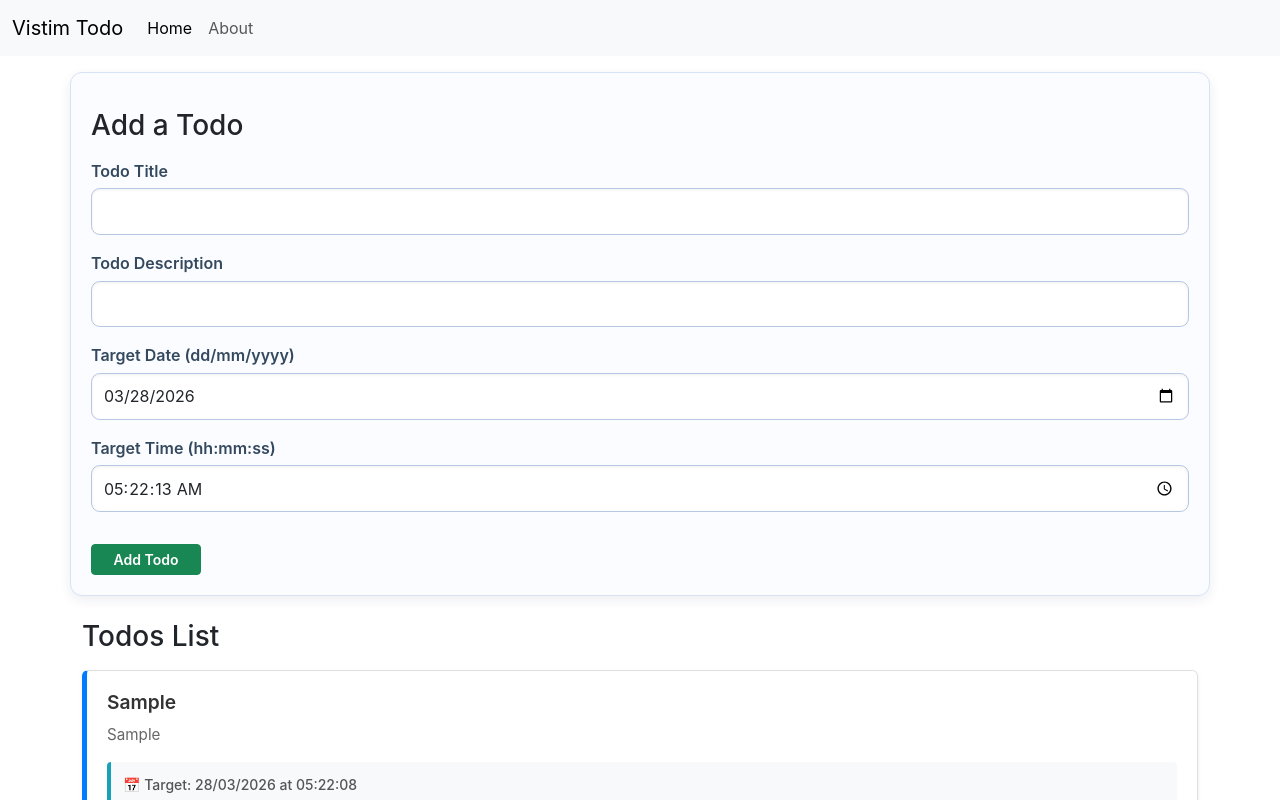
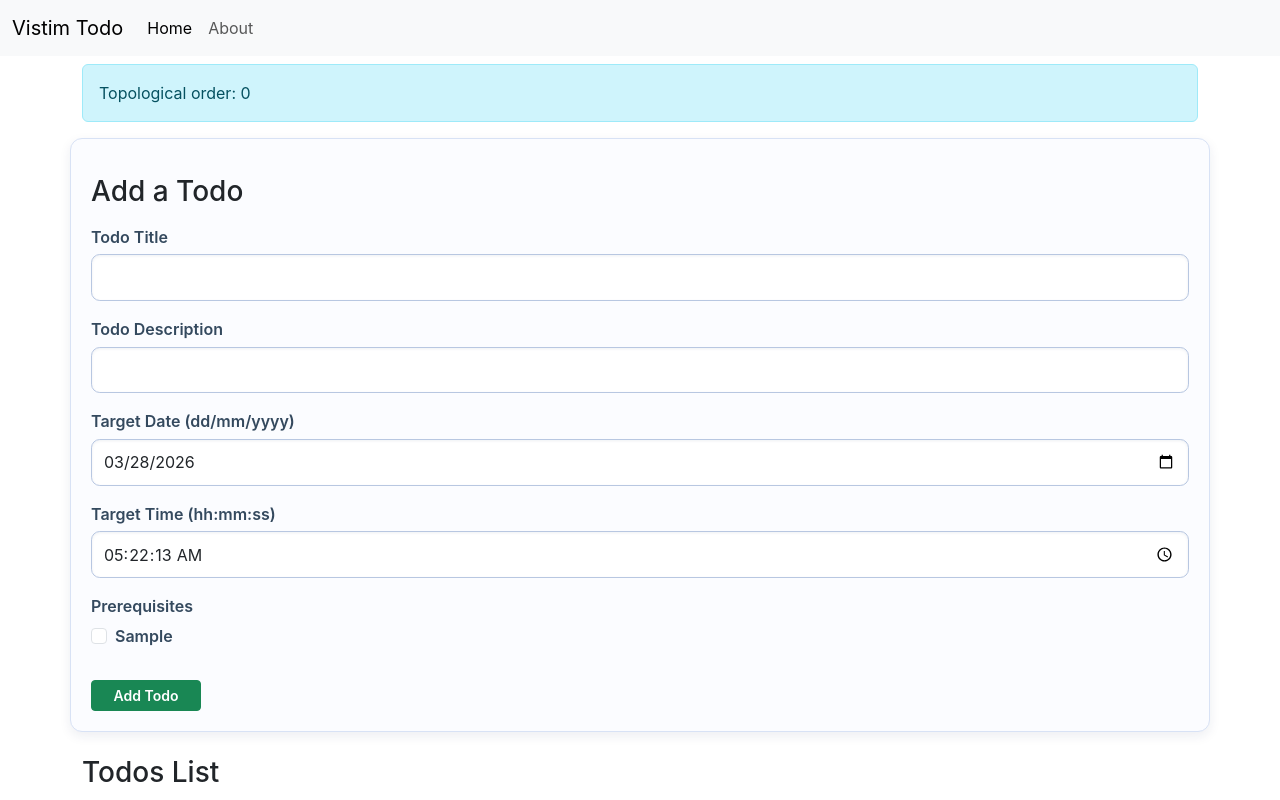
Before and after one commit to atr86/vistim-todo, a React (Create React App) app: page / in a window 1280 px wide. Both pictures are taken after typing "Sample", "Sample" into the empty fields and a click on the button "Add Todo". Shown: the top 800 px of the page. Built offline with nearby package versions, Linux system fonts and the light colour scheme.

Commit message:
Prereq and DAG

```diff
--- a/src/App.js
+++ b/src/App.js
@@ -5,6 +5,7 @@ import Todos from "./MyComponents/Todos.js";
 import Footer from "./MyComponents/Footer.js"
 import AddTodo from "./MyComponents/AddTodo.js";
 import About from "./MyComponents/About.js";
+import { topoSortTodos } from "./MyComponents/todoGraph.js";
 import {
   BrowserRouter as Router,
   Routes, // Replaced Switch with Routes
@@ -23,66 +24,73 @@ function App() {
   else {
     initTodo = JSON.parse(localStorage.getItem("todos"));
   }
-  const onDelete = (todo)=>{
-    console.log("I am ondelete of todo",todo);
-    // Deleting wont occur this way, use state hooks
-    // let ind=todos.indexOf(todo);
-    // todos.splice(ind,1);
-    const filtered = todos.filter((e) => {
-      return e !== todo;
-    });
-    // Re-label sno sequentially from 0
-    const relabeled = filtered.map((t, index) => ({
+
+  const [todos, setTodos] = useState(initTodo.map(todo => ({
+    ...todo,
+    prereqs: todo.prereqs || [],
+    status: todo.status || 'pending'
+  })));
+  const [topoOrder, setTopoOrder] = useState([]);
+  const [hasCycle, setHasCycle] = useState(false);
+
+  const onDelete = (todo) => {
+    const filtered = todos.filter((t) => t.sno !== todo.sno);
+    const cleaned = filtered.map((t) => ({
       ...t,
-      sno: index
+      prereqs: (t.prereqs || []).filter(p => p !== todo.sno)
     }));
-    setTodos(relabeled);
-    console.log("deleted", relabeled);
-    localStorage.setItem("todos", JSON.stringify(relabeled));
+    setTodos(cleaned);
+  };
 
-  }
-  const addTodo= (title,desc,timeTargetDate,timeTargetTime)=>{
-      console.log("I am adding todo", title," with description ",desc," and timeTarget ",timeTargetDate, timeTargetTime);
-      let sno;
-      if(todos.length===0)
-        sno=0;
-      else
-        sno= todos[todos.length-1].sno+1;
+  const addTodo = (title, desc, timeTargetDate, timeTargetTime, prereqs=[]) => {
+    const nextSno = todos.length === 0 ? 0 : Math.max(...todos.map(t => t.sno)) + 1;
+    const newTodo = {
+      sno: nextSno,
+      title,
+      desc,
+      timeTargetDate,
+      timeTargetTime,
+      prereqs,
+      status: 'pending'
+    };
+    setTodos(prev => [...prev, newTodo]);
+  };
 
-      const myTodo=
-      {
-        sno: sno,
-        title:title,
-        desc: desc,
-        timeTargetDate: timeTargetDate,
-        timeTargetTime: timeTargetTime
-      }
-      setTodos([...todos,myTodo]);
-      console.log(myTodo);
-   }
+  const toggleDone = (sno) => {
+    setTodos(prev => prev.map(todo => {
+      if (todo.sno !== sno) return todo;
+      return {
+        ...todo,
+        status: todo.status === 'done' ? 'pending' : 'done'
+      };
+    }));
+  };
 
-  const [todos, setTodos] = useState(initTodo); //must be declared at top - hooks
-
-   // Update localStorage whenever todos changes
-   useEffect(() => {
-     localStorage.setItem("todos", JSON.stringify(todos));
-   }, [todos])
+  useEffect(() => {
+    const { order, hasCycle } = topoSortTodos(todos);
+    setTopoOrder(order);
+    setHasCycle(hasCycle);
+    localStorage.setItem("todos", JSON.stringify(todos));
+  }, [todos]);
 
   return (
     <>
     <Router>
       <Header title="My Todos List" searchBar={false} />
-      {/* Replaced Switch with Routes */}
+      <div className="container my-2">
+        {hasCycle ? (
+          <div className="alert alert-danger">Cycle detected in prerequisites. Fix dependencies.</div>
+        ) : (
+          <div className="alert alert-info">Topological order: {topoOrder.join(' → ')}</div>
+        )}
+      </div>
       <Routes>
-          {/* Replaced 'exact path' and 'render' with 'path' and 'element' */}
           <Route path="/" element={
             <>
-              <AddTodo addTodo={addTodo} />
-              <Todos todos={todos} onDelete={onDelete} />
+              <AddTodo addTodo={addTodo} todos={todos} />
+              <Todos todos={todos} onDelete={onDelete} onToggleDone={toggleDone} />
             </>
           } />
-
-          {/* Replaced child components with 'element' prop */}
           <Route path="/about" element={<About />} />
       </Routes>
       <Footer />
--- a/src/MyComponents/AddTodo.js
+++ b/src/MyComponents/AddTodo.js
@@ -26,11 +26,12 @@ const formatDateToDDMMYYYY = (dateStr) => {
     return `${day}${month}${year}`;
 };
 
-const AddTodo = ({ addTodo }) => {
+const AddTodo = ({ addTodo, todos }) => {
     const [title, setTitle] = useState("");
     const [desc, setDesc] = useState("");
     const [timeTargetDate, setTimeTargetDate] = useState(getCurrentDate());
     const [timeTargetTime, setTimeTargetTime] = useState(getCurrentTime());
+    const [prereqs, setPrereqs] = useState([]);
 
     const submit = (e) => {
         e.preventDefault();//to prevent page reload
@@ -39,11 +40,12 @@ const AddTodo = ({ addTodo }) => {
         }
         else {
             const dateFormatted = formatDateToDDMMYYYY(timeTargetDate);
-            addTodo(title, desc, dateFormatted, timeTargetTime);
+            addTodo(title, desc, dateFormatted, timeTargetTime, prereqs);
             setTitle('');
             setDesc('');
             setTimeTargetDate(getCurrentDate());
             setTimeTargetTime(getCurrentTime());
+            setPrereqs([]);
         }
     }
 
@@ -74,6 +76,31 @@ const AddTodo = ({ addTodo }) => {
                         className="form-control" id="timeTargetTime" />
                 </div>
 
+                <div className="form-group">
+                    <label>Prerequisites</label>
+                    {todos && todos.length === 0 && <div className="text-muted">No existing todos yet</div>}
+                    {todos && todos.filter(t => t.status !== 'done').map((t) => (
+                        <div className="form-check" key={t.sno}>
+                            <input
+                                className="form-check-input"
+                                type="checkbox"
+                                id={`prereq-${t.sno}`}
+                                value={t.sno}
+                                checked={prereqs.includes(t.sno)}
+                                onChange={(e) => {
+                                    const val = Number(e.target.value);
+                                    setPrereqs(prev =>
+                                        e.target.checked ? [...new Set([...prev, val])] : prev.filter(id => id !== val)
+                                    );
+                                }}
+                            />
+                            <label className="form-check-label" htmlFor={`prereq-${t.sno}`}>
+                                {t.title}
+                            </label>
+                        </div>
+                    ))}
+                </div>
+
                 <button type="submit" className="btn btn-sm btn-success mt-3">Add Todo</button>
             </form>
         </div>
--- a/src/MyComponents/TodoItem.js
+++ b/src/MyComponents/TodoItem.js
@@ -1,7 +1,7 @@
 import React, { useState, useEffect } from 'react'
 import './TodoItem.css'
 
-const TodoItem = ({ todo, onDelete, calculateTimeRemaining }) => {
+const TodoItem = ({ todo, onDelete, onToggleDone, calculateTimeRemaining, blocked, prereqTitles }) => {
   const [timeLeft, setTimeLeft] = useState({ text: 'N/A', ms: 0 });
 
   // Helper function to display date in formatted way (ddmmyyyy to dd/mm/yyyy)
@@ -37,10 +37,22 @@ const TodoItem = ({ todo, onDelete, calculateTimeRemaining }) => {
     return 'secondary'; // More than 24 hours - gray
   };
 
+  const statusBadgeClass = todo.status === 'done' ? 'success' : blocked ? 'warning' : 'primary';
+
   return (
     <div className="todo-item-container">
-      <h4>{todo.title}</h4>
+      <h4>
+        {todo.title}{' '}
+        <span className={`badge bg-${statusBadgeClass}`}>
+          {todo.status === 'done' ? 'Done' : blocked ? 'Blocked' : 'Ready'}
+        </span>
+      </h4>
       <p>{todo.desc}</p>
+      {prereqTitles && prereqTitles.length > 0 && (
+        <p>
+          <small>🔗 Prereqs: {prereqTitles.join(', ')}</small>
+        </p>
+      )}
       {todo.timeTargetDate && todo.timeTargetTime && (
         <div className="time-target-info">
           <small>
@@ -51,8 +63,14 @@ const TodoItem = ({ todo, onDelete, calculateTimeRemaining }) => {
           </small>
         </div>
       )}
-      <div className="todo-actions">
-        <button className="btn btn-sm btn-danger" onClick={()=>{onDelete(todo)}}>Delete</button>
+      <div className="todo-actions mt-2">
+        <button
+          className={`btn btn-sm ${todo.status === 'done' ? 'btn-secondary' : 'btn-success'} me-2`}
+          onClick={() => onToggleDone(todo.sno)}
+        >
+          {todo.status === 'done' ? 'Mark Pending' : 'Mark Done'}
+        </button>
+        <button className="btn btn-sm btn-danger" onClick={() => { onDelete(todo); }}>Delete</button>
       </div>
     </div>
   )
--- a/src/MyComponents/Todos.js
+++ b/src/MyComponents/Todos.js
@@ -55,15 +55,25 @@ const Todos = (props) => {// here we accept parameters called props from functio
     margin: "40 px auto"
   }
 
+  const todoMap = new Map(props.todos.map(t => [t.sno, t]));
+
   return (
     <div className="container" style={myStyle}>
       <h3 className="my-3">Todos List</h3>
-      {/* props.todos */}
       {!Array.isArray(sortedTodos) || sortedTodos.length === 0 ? "No todos to display" :
           sortedTodos.map((todo) => {
-            console.log(todo.sno);
+            const blocked = (todo.prereqs || []).some(id => todoMap.get(id)?.status !== 'done');
+            const prereqTitles = (todo.prereqs || []).map(id => todoMap.get(id)?.title || `#${id}`).filter(Boolean);
             return (
-                  <TodoItem todo={todo} key={todo.sno} onDelete={props.onDelete} calculateTimeRemaining={calculateTimeRemaining} />
+                  <TodoItem
+                    todo={todo}
+                    key={todo.sno}
+                    onDelete={props.onDelete}
+                    calculateTimeRemaining={calculateTimeRemaining}
+                    onToggleDone={props.onToggleDone}
+                    blocked={blocked}
+                    prereqTitles={prereqTitles}
+                  />
         )
       })
       }
--- /dev/null
+++ b/src/MyComponents/todoGraph.js
@@ -0,0 +1,33 @@
+// Utility functions for task dependency graph (DAG) and topological sorting
+
+export function topoSortTodos(todos) {
+  const allIds = todos.map(todo => todo.sno);
+  const indegree = new Map(allIds.map(id => [id, 0]));
+  const adj = new Map(allIds.map(id => [id, []]));
+
+  for (const todo of todos) {
+    for (const prereqId of (todo.prereqs || [])) {
+      if (!adj.has(prereqId)) continue;
+      adj.get(prereqId).push(todo.sno);
+      indegree.set(todo.sno, (indegree.get(todo.sno) || 0) + 1);
+    }
+  }
+
+  const queue = [];
+  for (const id of allIds) {
+    if (indegree.get(id) === 0) queue.push(id);
+  }
+
+  const order = [];
+  while (queue.length > 0) {
+    const id = queue.shift();
+    order.push(id);
+    for (const next of (adj.get(id) || [])) {
+      indegree.set(next, indegree.get(next) - 1);
+      if (indegree.get(next) === 0) queue.push(next);
+    }
+  }
+
+  const hasCycle = order.length !== todos.length;
+  return { order, hasCycle };
+}
```
Also changed, not shown: i want to add prerequirisites for e.txt (added).
